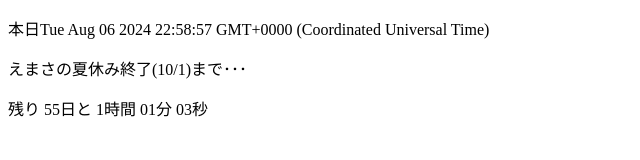
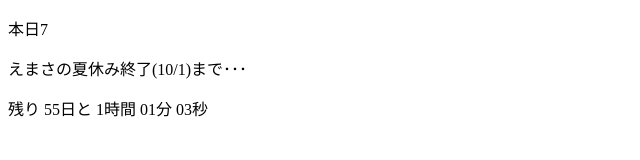
Before and after one commit to s-ending/repo1, a plain HTML site: page emama/index.html in a window 1280 px wide. Shown: the whole page, without its empty margins (0-640 px from the left). Drawn offline with Linux system fonts and the light colour scheme.

Commit message:
Update index.html

```diff
--- a/emama/index.html
+++ b/emama/index.html
@@ -21,7 +21,7 @@
     <script>
         function showRestTime() {
             const now = new Date();
-            const today = now.toString();
+            const today = now.getMonth();
             const goalMonth = 10 - 1;
             const goal = new Date(2024, goalMonth, 1);
 
```
